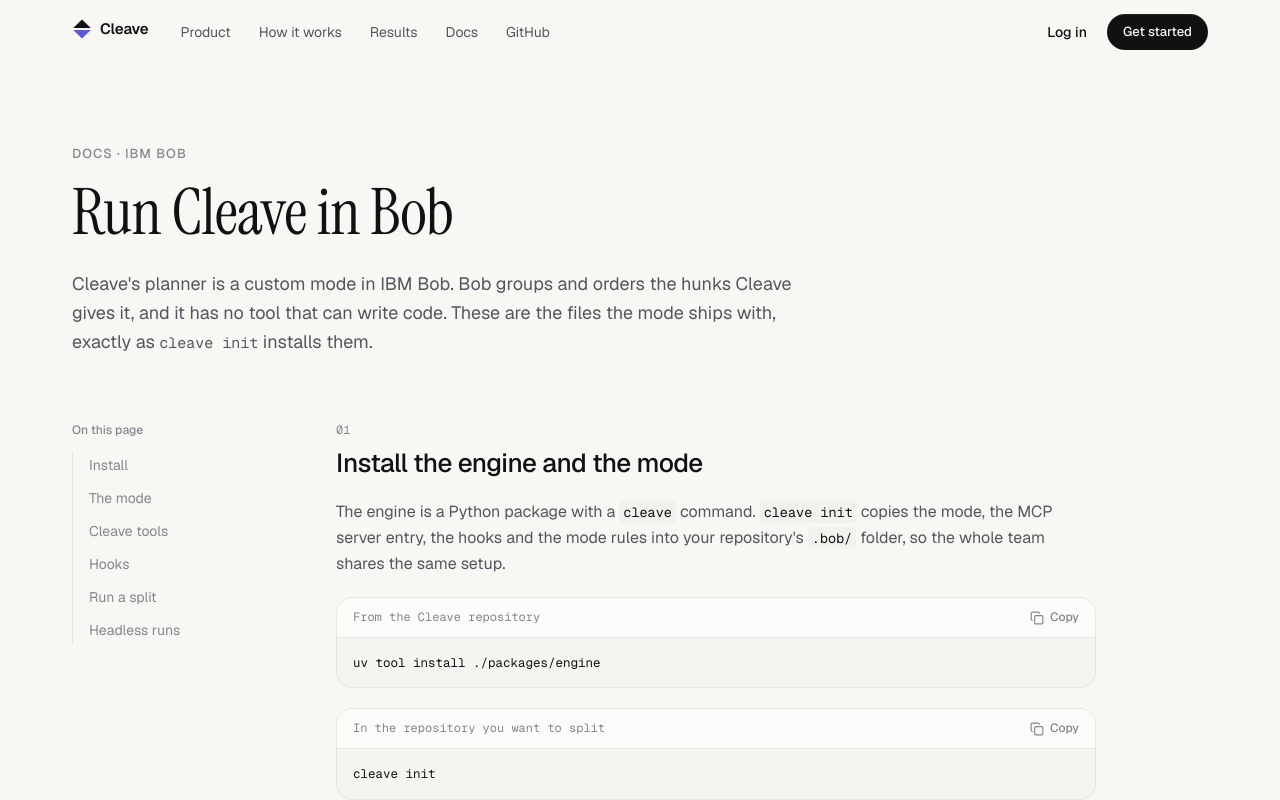
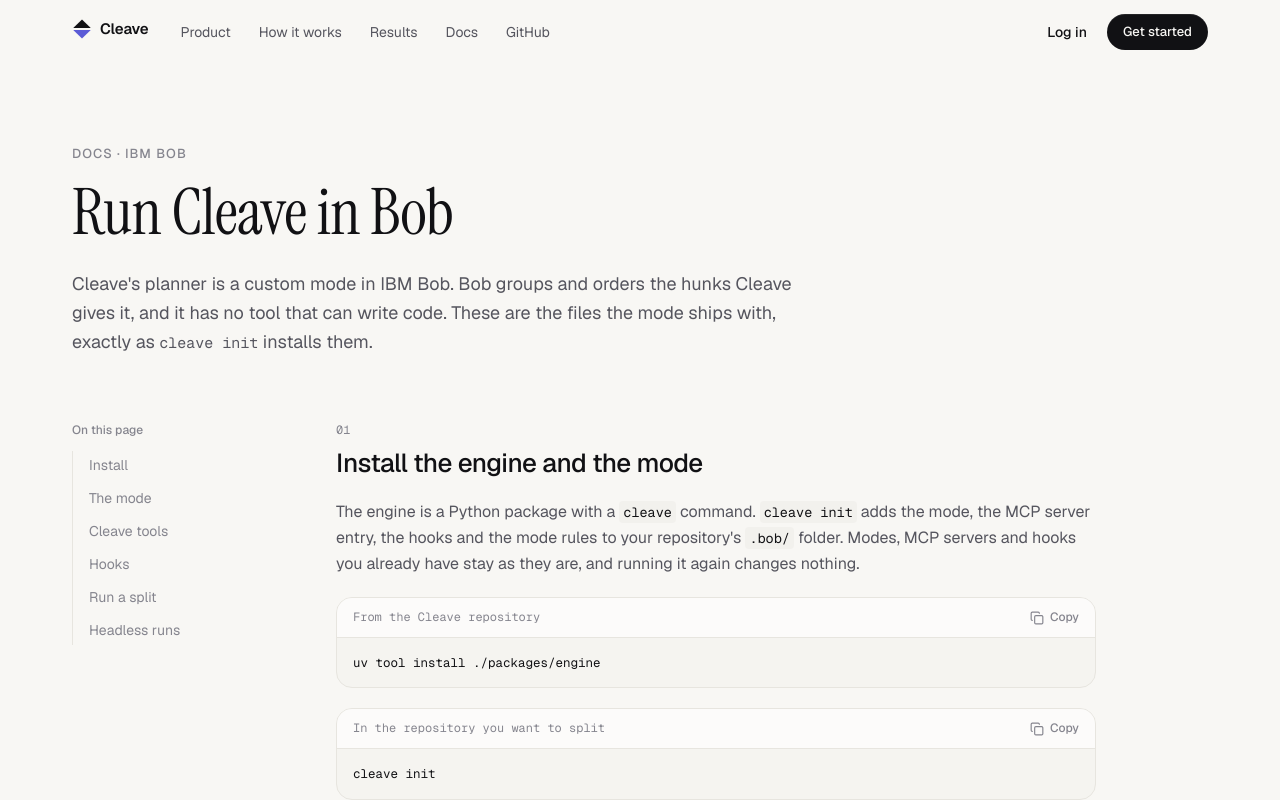
Before and after one commit to edish-github/Cleave, a Next.js app in the folder apps/web/: page /docs/bob in a window 1280 px wide. Shown: the top 800 px of the page. Built offline with nearby package versions, Linux system fonts and the light colour scheme; no server answers.

Commit message:
web: update bob documentation and settings to match shipped engine config (task07)

```diff
--- a/apps/web/src/app/(public)/docs/bob/page.tsx
+++ b/apps/web/src/app/(public)/docs/bob/page.tsx
@@ -56,9 +56,9 @@
         <div className="min-w-0 max-w-[760px] space-y-20">
           <Step id="install" n={1} title="Install the engine and the mode">
             <p>
-              The engine is a Python package with a <code>cleave</code> command. <code>cleave init</code> copies the mode, the
-              MCP server entry, the hooks and the mode rules into your repository&apos;s <code>.bob/</code> folder, so the
-              whole team shares the same setup.
+              The engine is a Python package with a <code>cleave</code> command. <code>cleave init</code> adds the mode, the
+              MCP server entry, the hooks and the mode rules to your repository&apos;s <code>.bob/</code> folder. Modes,
+              MCP servers and hooks you already have stay as they are, and running it again changes nothing.
             </p>
             <CodeBlock title="From the Cleave repository" code={commands.install} />
             <CodeBlock title="In the repository you want to split" code={commands.init} />
--- a/apps/web/src/content/bob.ts
+++ b/apps/web/src/content/bob.ts
@@ -40,17 +40,18 @@
   }
 }`,
   },
-  // Hook schema to confirm against real Bob payloads (routes doc, open check C1).
+  // No "matcher": in Bob it's a regex on the tool name, and the guard must see every tool.
+  // cleave init appends these entries to a repository's existing hooks instead of replacing them.
   hooks: {
     path: ".bob/settings.json",
     language: "json",
     code: `{
   "hooks": {
     "PreToolUse": [
-      { "matcher": "*", "hooks": [{ "type": "command", "command": "python3 .bob/hooks/guard.py" }] }
+      { "hooks": [{ "type": "command", "command": "python3 .bob/hooks/guard.py", "timeout": 10 }] }
     ],
     "PostToolUse": [
-      { "matcher": "*", "hooks": [{ "type": "command", "command": "python3 .bob/hooks/audit.py" }] }
+      { "hooks": [{ "type": "command", "command": "python3 .bob/hooks/audit.py", "timeout": 10 }] }
     ]
   }
 }`,
@@ -74,9 +75,9 @@
 export const guardRules = [
   "Read tools are allowed.",
   "Read-only explore subagents are allowed.",
-  "Todo updates are allowed.",
+  "Todo updates, questions to you and finishing the task are allowed.",
   "Calls to the cleave MCP server are allowed.",
-  "Everything else is blocked with exit code 2 while a run is active.",
+  "Everything else is blocked with exit code 2 while a run is active: file writes, commands, mode switches and other MCP servers.",
 ];
 
 export const commands = {
```
